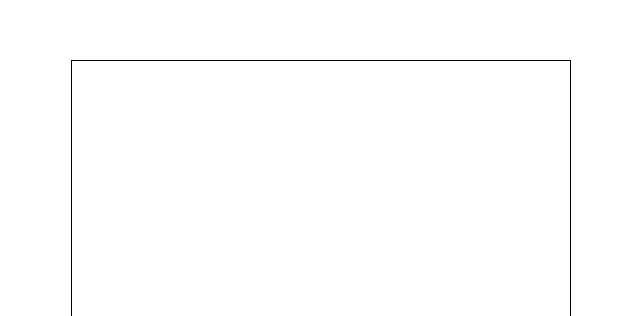
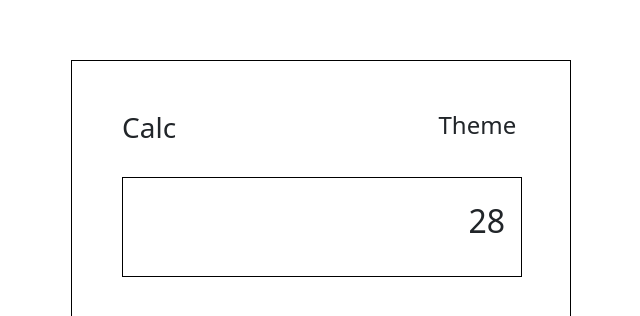
Before and after one commit to Juliancito1/Calculator, a React (Vite) app: page / in a window 1280 px wide. Shown: the part 140-456 px from the top of the page, without its empty margins (383-1023 px from the left). Built offline with nearby package versions, Linux system fonts and the light colour scheme.

Commit message:
Se agrego el component Result en el cual se mostrara el resultado de la calculadora

```diff
--- a/src/App.css
+++ b/src/App.css
@@ -1,3 +1,5 @@
+@media (min-width:992px)
+{
   .calculator{
     width: 500px;
     height: 500px;
@@ -7,3 +9,12 @@
     left: 360px;
     position: relative;
   }
+
+  .result{
+    width: 400px;
+    height: 100px;
+    border: 1px solid black;
+  }
+
+
+}
--- a/src/components/calculator/Calculator.jsx
+++ b/src/components/calculator/Calculator.jsx
@@ -1,11 +1,20 @@
 import React from 'react';
-import { Container } from 'react-bootstrap';
+import { Col, Container, Row } from 'react-bootstrap';
+import Result from './Result';
 
 const Calculator = () => {
     return (
         <Container>
             <div className='calculator'>
-
+                <Row>
+                    <Col lg={9}>
+                    <h3>Calc</h3>
+                    </Col>
+                    <Col lg={3}>
+                    <h4>Theme</h4>
+                    </Col>
+                </Row>
+                <Result></Result>
             </div>
         </Container>
     );
--- /dev/null
+++ b/src/components/calculator/Result.jsx
@@ -0,0 +1,13 @@
+import React from 'react';
+
+const Result = () => {
+    return (
+        <section>
+            <aside className='result mt-lg-4'>
+                        <h2 className='text-end me-lg-3 mt-lg-4'>28</h2>
+            </aside>
+        </section>
+    );
+};
+
+export default Result;
```
Lines whose indentation alone changed are shown as unchanged.
